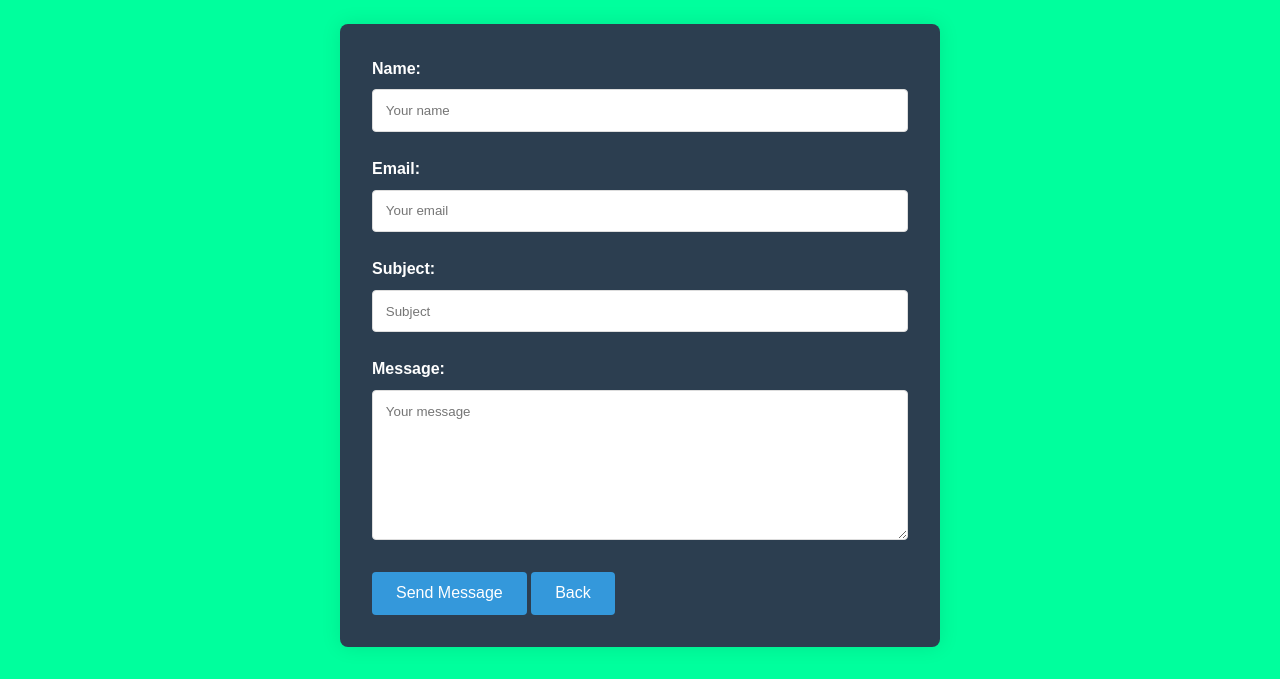
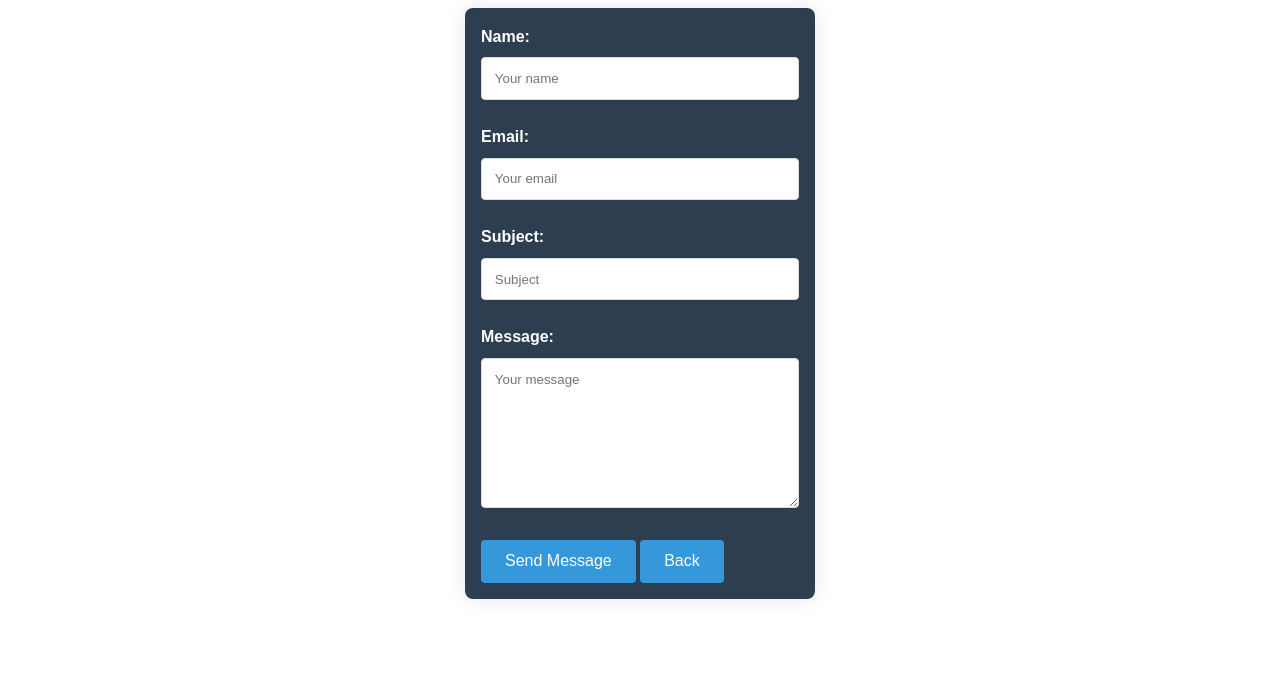
Before and after one commit to Mainmantapi/lab4-js, a plain HTML site: page contact.html in a window 1280 px wide. Shown: the part 135-814 px from the top of the page. Drawn offline with Linux system fonts and the light colour scheme.

Commit message:
modified style.css

```diff
--- a/style.css
+++ b/style.css
@@ -9,7 +9,7 @@
 body {
     line-height: 1.6;
     color: #333;
-    background-color: rgb(0, 255, 157);
+    background-color: #fff;
 }
 body.dark-theme #liveClock {
   color: white;
@@ -149,10 +149,10 @@ img {
 
 
 .contact-form {
-    max-width: 600px;
-    margin: 2rem auto;
+    max-width: 350px;
+    margin: 1rem auto;
     background: #2c3e50;
-    padding: 2rem;
+    padding: 1rem;
     border-radius: 8px;
     box-shadow: 0 0 20px rgba(0,0,0,0.1);
 }
```
